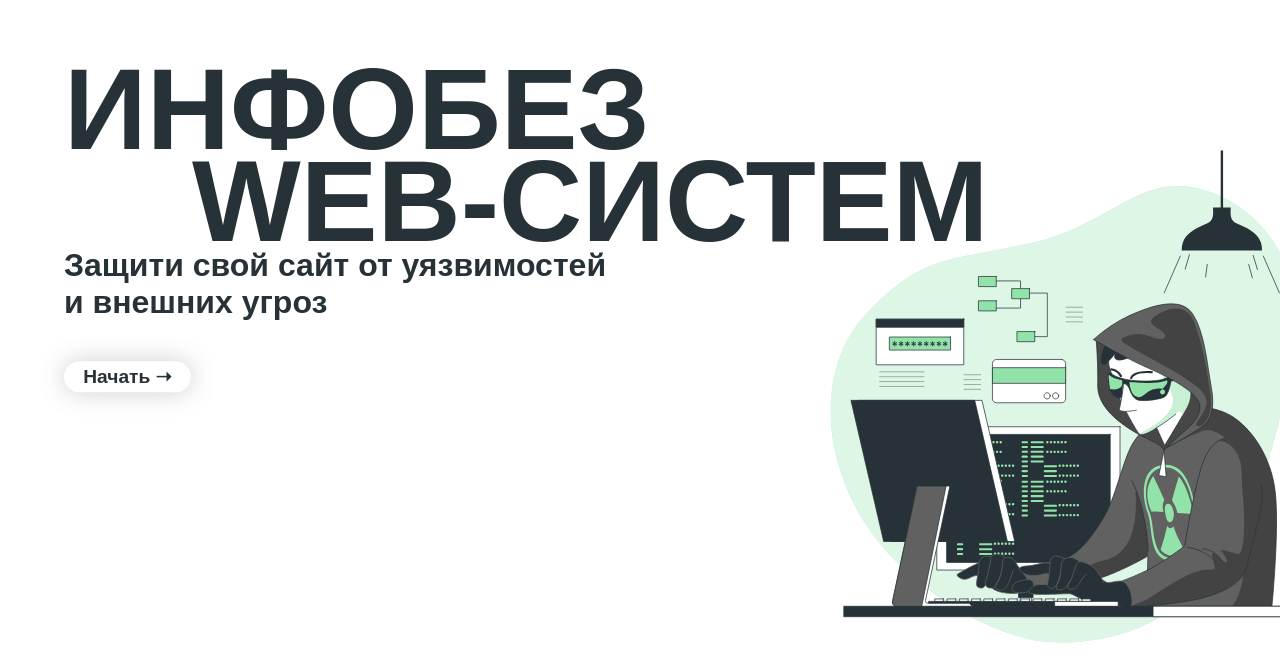
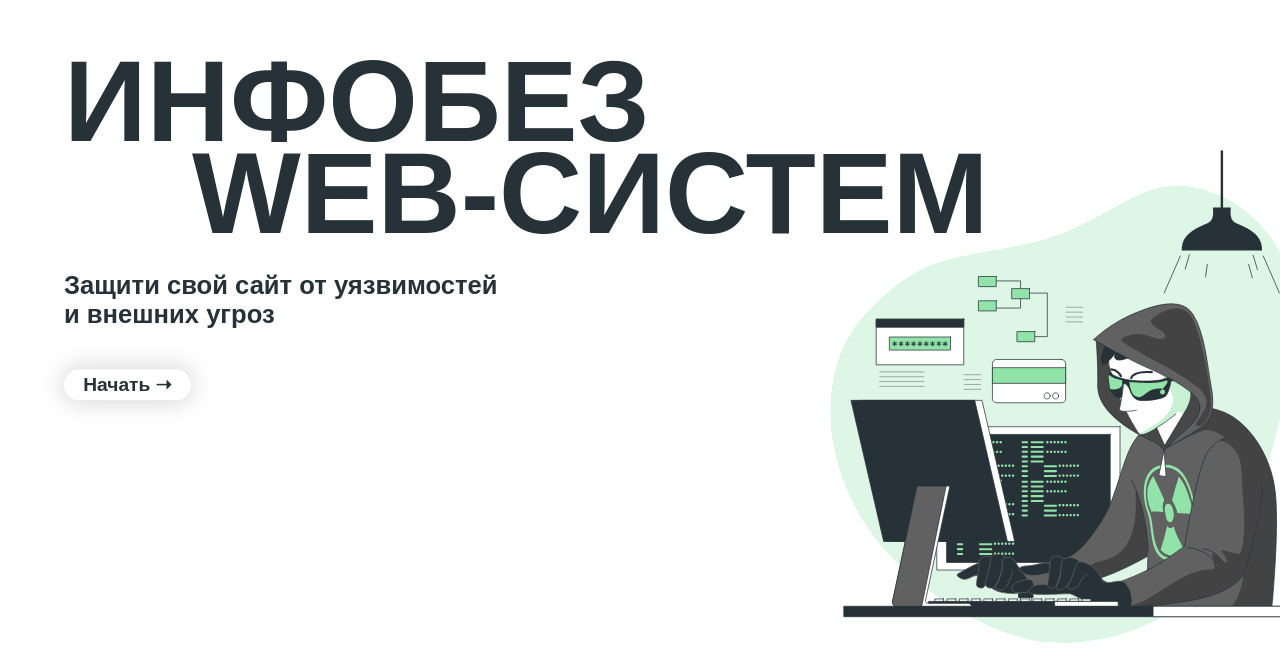
Before and after one commit to getong10/infosec, a Vue app: page / in a window 1280 px wide. Shown: the part 172-840 px from the top of the page. Built offline with nearby package versions, Linux system fonts and the light colour scheme.

Commit message:
fixed font-size

```diff
--- a/src/components/TextContent.vue
+++ b/src/components/TextContent.vue
@@ -33,6 +33,7 @@ h1 {
 }
 
 h2 {
-  font-size: 2.5vw;
+  padding-top: 4vh;
+  font-size: 2vw;
 }
 </style>
```
